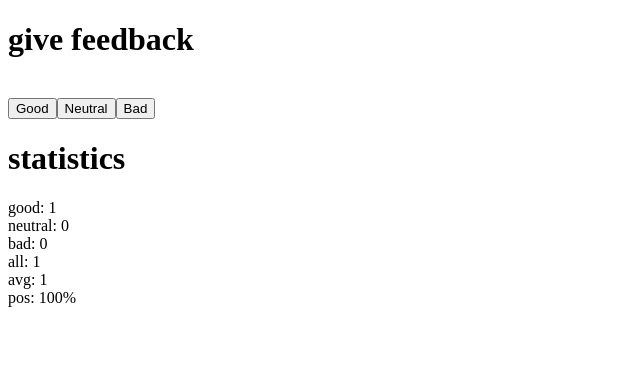
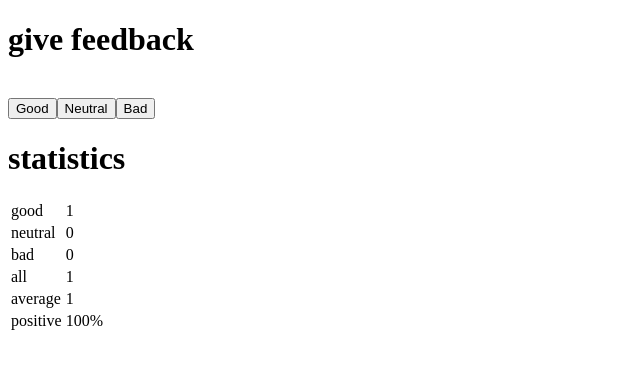
Before and after one commit to robo27918/webDev-openCourse, a React (Create React App) app in the folder part1/unicafe/: page / in a window 1280 px wide. Both pictures are taken after a click on the button "Good". Shown: the top 368 px of the page, without its empty margins (0-640 px from the left). Built offline with nearby package versions, Linux system fonts and the light colour scheme.

Commit message:
finished exercise 1.11

```diff
--- a/part1/unicafe/src/App.js
+++ b/part1/unicafe/src/App.js
@@ -8,10 +8,9 @@ const Button = ({handleClick,text}) => (
 const StatisticLine = ({text, data}) => {
   console.log("printing from StatisticLine component")
   return(
-    <div>
-      {text} {data}
-      <br/>
-    </div>
+    <tr>
+      <td>{text}</td> <td> {data}</td>
+    </tr>
   )
 }
 
@@ -25,13 +24,14 @@ const Statistics = ({good,neutral,bad}) => {
   return(
     <div>
     <h1><strong>statistics</strong></h1>
-
-     <StatisticLine text="good: " data={good}/>
-     <StatisticLine text="neutral: " data={neutral}/>
-     <StatisticLine text="bad: " data={bad}/>
-     <StatisticLine text="all: " data={total} />
-     <StatisticLine text="avg: " data={avg}/>
-     <StatisticLine text="pos: " data={pos + "%"}/>
+     <table>
+     <StatisticLine text="good" data={good}/>
+     <StatisticLine text="neutral" data={neutral}/>
+     <StatisticLine text="bad" data={bad}/>
+     <StatisticLine text="all " data={total} />
+     <StatisticLine text="average" data={avg}/>
+     <StatisticLine text="positive" data={pos + "%"}/>
+     </table>
     </div>
 
   )}
```
